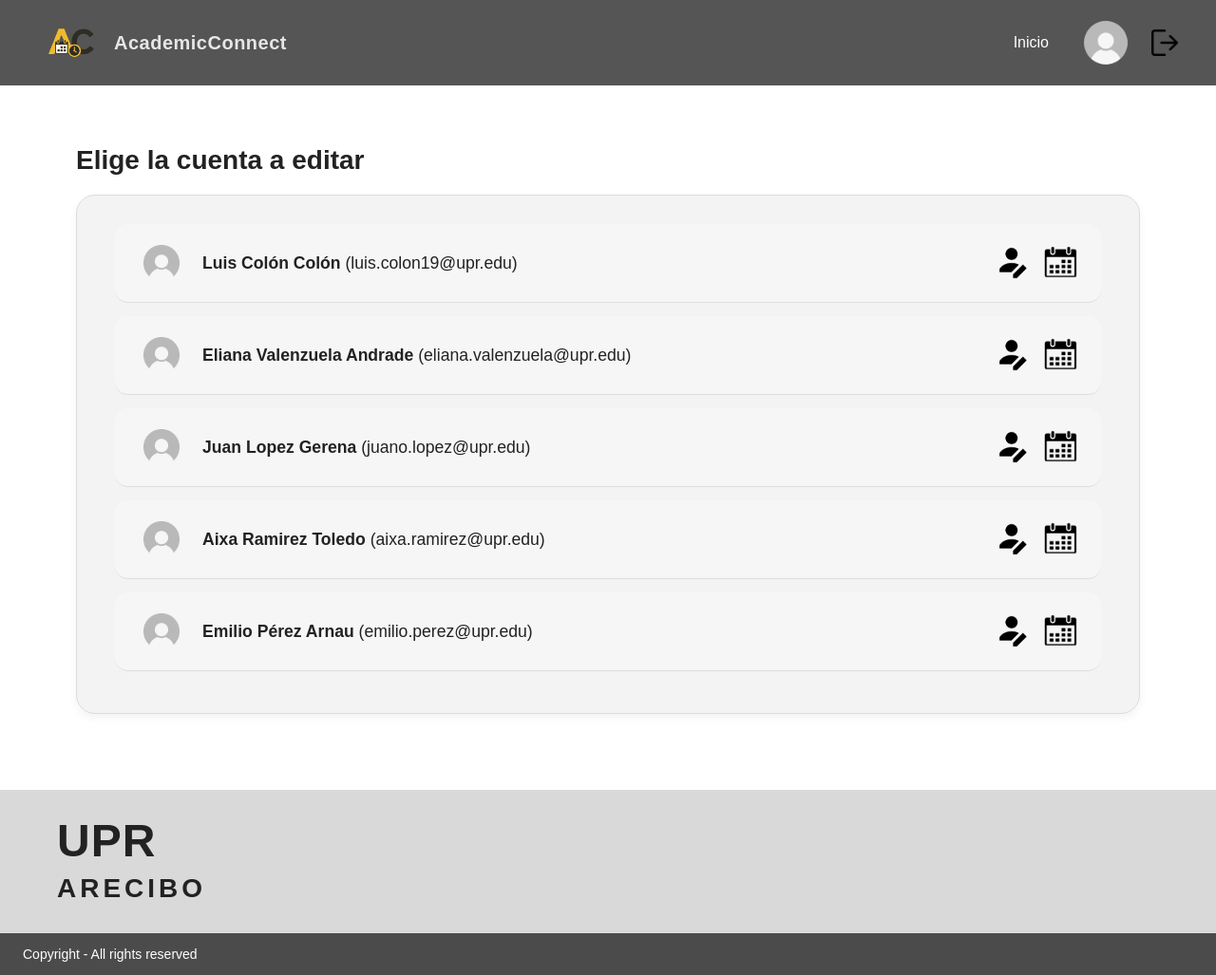
After one commit to Ddeclet/Software_project, a Flask app: page /editar_cuentas in a window 1280 px wide. The commit adds this page. Shown: the whole page at 95% size. Run offline with Flask 3, Linux system fonts and the light colour scheme; some libraries are stand-ins or nearby versions.

Commit message:
Modificar Cuenta en Super Admin

```diff
--- a/app.py
+++ b/app.py
@@ -73,5 +73,9 @@ def horas():
         return redirect(url_for("login"))
     return render_template("horasDeOficina.html")
 
+@app.route("/editar_cuentas")
+def editar_cuentas():
+    return render_template("editar_cuentas.html")
+
 if __name__ == "__main__":
     app.run(debug=True)
--- a/static/css/style.css
+++ b/static/css/style.css
@@ -674,3 +674,134 @@ nav .profile-img {
   display: block;
   margin-bottom: 15px;
 }
+
+/* ===== Página de editar cuentas ===== */
+.editar-cuentas-main {
+  padding: 40px 80px;
+}
+
+.user-list-container {
+  background-color: #f3f3f3;
+  border-radius: 20px;
+  border: 1px solid #dcdcdc;
+  padding: 30px 40px;
+  box-shadow: 0 4px 10px rgba(0,0,0,0.05);
+  margin-top: 20px;
+}
+
+.user-row {
+  display: flex;
+  align-items: center;
+  justify-content: space-between;
+  background: transparent;
+  padding: 10px 0;
+  border-bottom: 1px solid #ddd;
+}
+
+.user-row:last-child {
+  border-bottom: none;
+}
+
+.user-number {
+  font-weight: 600;
+  font-size: 1.1rem;
+  width: 30px;
+}
+
+.user-avatar {
+  width: 42px;
+  height: 42px;
+  border-radius: 50%;
+  object-fit: cover;
+  margin-right: 12px;
+}
+
+.user-info {
+  flex: 1;
+  font-size: 0.95rem;
+  color: #222;
+}
+
+.user-actions {
+  display: flex;
+  gap: 12px;
+  font-size: 18px;
+  color: #333;
+}
+
+.user-actions i:hover {
+  color: #000;
+  cursor: pointer;
+}
+
+/* FOOTER SuperAdmin*/
+html, body {
+  height: 100%;
+}
+
+body {
+  display: flex;
+  flex-direction: column;
+  justify-content: space-between;
+}
+
+main {
+  flex: 1;
+}
+
+.superadmin-footer,
+footer {
+  margin-top: auto;
+}
+
+/* Editar Cuenta */
+.editar-cuentas-main .user-row {
+  display: flex;
+  align-items: center;
+  background: #f6f6f6;
+  border-bottom: 1px solid #ddd;
+  padding: 16px 24px;
+  border-radius: 14px;
+  margin-bottom: 14px;
+}
+
+/* Avatar */
+.editar-cuentas-main .user-avatar {
+  width: 50px;
+  height: 50px;
+  border-radius: 50%;
+  object-fit: cover;
+  margin-right: 18px;
+}
+
+/* Contenedor del texto y los íconos */
+.editar-cuentas-main .user-content {
+  display: flex;
+  align-items: center;
+  gap: 18px;
+}
+
+/* Texto del profesor */
+.editar-cuentas-main .user-info {
+  font-size: 1.1rem;
+  color: #222;
+}
+
+/* Íconos justo al lado del texto */
+.editar-cuentas-main .user-icons {
+  display: flex;
+  gap: 10px;
+}
+
+/* Tamaño de íconos */
+.editar-cuentas-main .action-icon {
+  width: 38px;
+  height: 38px;
+  cursor: pointer;
+  transition: transform 0.15s ease, opacity 0.15s ease;
+}
+
+.editar-cuentas-main .action-icon:hover {
+  transform: scale(1.08);
+  opacity: 0.8;
+}
--- /dev/null
+++ b/templates/editar_cuentas.html
@@ -0,0 +1,103 @@
+<!DOCTYPE html>
+<html lang="es">
+	<head>
+		<meta charset="UTF-8" />
+		<meta name="viewport" content="width=device-width, initial-scale=1.0"/>
+		<title>Editar cuentas - AcademicConnect</title>
+		<link rel="stylesheet" href="{{ url_for('static', filename='css/style.css') }}">
+		<script src="https://kit.fontawesome.com/a2d9d6bc50.js" crossorigin="anonymous"></script>
+	</head>
+	<body>
+
+		<!-- Barra superior -->
+		<header>
+			<div class="logo">
+				<img src="{{ url_for('static', filename='images/logoAC.png') }}" alt="Logo" class="logo-ac">
+				<h1 class="brand-title">AcademicConnect</h1>
+			</div>
+			<nav>
+				<a href="{{ url_for('superadmin_home') }}" class="nav-link">Inicio</a>
+				<div class="profile-container">
+					<img src="{{ url_for('static', filename='images/perfil.png') }}" alt="Perfil" class="profile-img">
+				</div>
+				<a href="{{ url_for('login') }}">
+					<img src="{{ url_for('static', filename='images/logout.png') }}" alt="Logout" class="logout-icon">
+				</a>
+			</nav>
+		</header>
+
+		<!-- Contenido principal -->
+		<main class="editar-cuentas-main">
+			<h2>Elige la cuenta a editar</h2>
+
+			<div class="user-list-container">
+				<!-- Profesores -->
+				<div class="user-row">
+					<img src="{{ url_for('static', filename='images/perfil.png') }}" alt="Usuario" class="user-avatar">
+					<div class="user-info">
+						<strong>Luis Colón Colón</strong> (luis.colon19@upr.edu)
+					</div>
+					<div class="user-icons">
+						<img src="{{ url_for('static', filename='images/EditarCuenta.png') }}" alt="Editar cuenta" class="action-icon">
+						<img src="{{ url_for('static', filename='images/Calendario.png') }}" alt="Calendario" class="action-icon">
+					</div>
+				</div>
+
+				<div class="user-row">
+					<img src="{{ url_for('static', filename='images/perfil.png') }}" alt="Usuario" class="user-avatar">
+					<div class="user-info">
+						<strong>Eliana Valenzuela Andrade</strong> (eliana.valenzuela@upr.edu)
+					</div>
+					<div class="user-icons">
+						<img src="{{ url_for('static', filename='images/EditarCuenta.png') }}" alt="Editar cuenta" class="action-icon">
+						<img src="{{ url_for('static', filename='images/Calendario.png') }}" alt="Calendario" class="action-icon">
+					</div>
+				</div>
+
+				<div class="user-row">
+					<img src="{{ url_for('static', filename='images/perfil.png') }}" alt="Usuario" class="user-avatar">
+					<div class="user-info">
+						<strong>Juan Lopez Gerena</strong> (juano.lopez@upr.edu)
+					</div>
+					<div class="user-icons">
+						<img src="{{ url_for('static', filename='images/EditarCuenta.png') }}" alt="Editar cuenta" class="action-icon">
+						<img src="{{ url_for('static', filename='images/Calendario.png') }}" alt="Calendario" class="action-icon">
+					</div>
+				</div>
+
+				<div class="user-row">
+					<img src="{{ url_for('static', filename='images/perfil.png') }}" alt="Usuario" class="user-avatar">
+					<div class="user-info">
+						<strong>Aixa Ramirez Toledo</strong> (aixa.ramirez@upr.edu)
+					</div>
+					<div class="user-icons">
+						<img src="{{ url_for('static', filename='images/EditarCuenta.png') }}" alt="Editar cuenta" class="action-icon">
+						<img src="{{ url_for('static', filename='images/Calendario.png') }}" alt="Calendario" class="action-icon">
+					</div>
+				</div>
+
+				<div class="user-row">
+					<img src="{{ url_for('static', filename='images/perfil.png') }}" alt="Usuario" class="user-avatar">
+					<div class="user-info">
+						<strong>Emilio Pérez Arnau</strong> (emilio.perez@upr.edu)
+					</div>
+					<div class="user-icons">
+						<img src="{{ url_for('static', filename='images/EditarCuenta.png') }}" alt="Editar cuenta" class="action-icon">
+						<img src="{{ url_for('static', filename='images/Calendario.png') }}" alt="Calendario" class="action-icon">
+					</div>
+				</div>
+
+
+			</div>
+		</main>
+
+		<!-- Footer -->
+		<div class="upraviso">
+			<div class="upr-wordmark">UPR<br><span>ARECIBO</span></div>
+		</div>
+
+		<footer class="superadmin-footer">
+			Copyright - All rights reserved
+		</footer>
+	</body>
+</html>
```
Also changed, not shown: templates/superadmin_home.html (+9 -4 lines), static/images/EditarCuenta.png, 1 other file.
